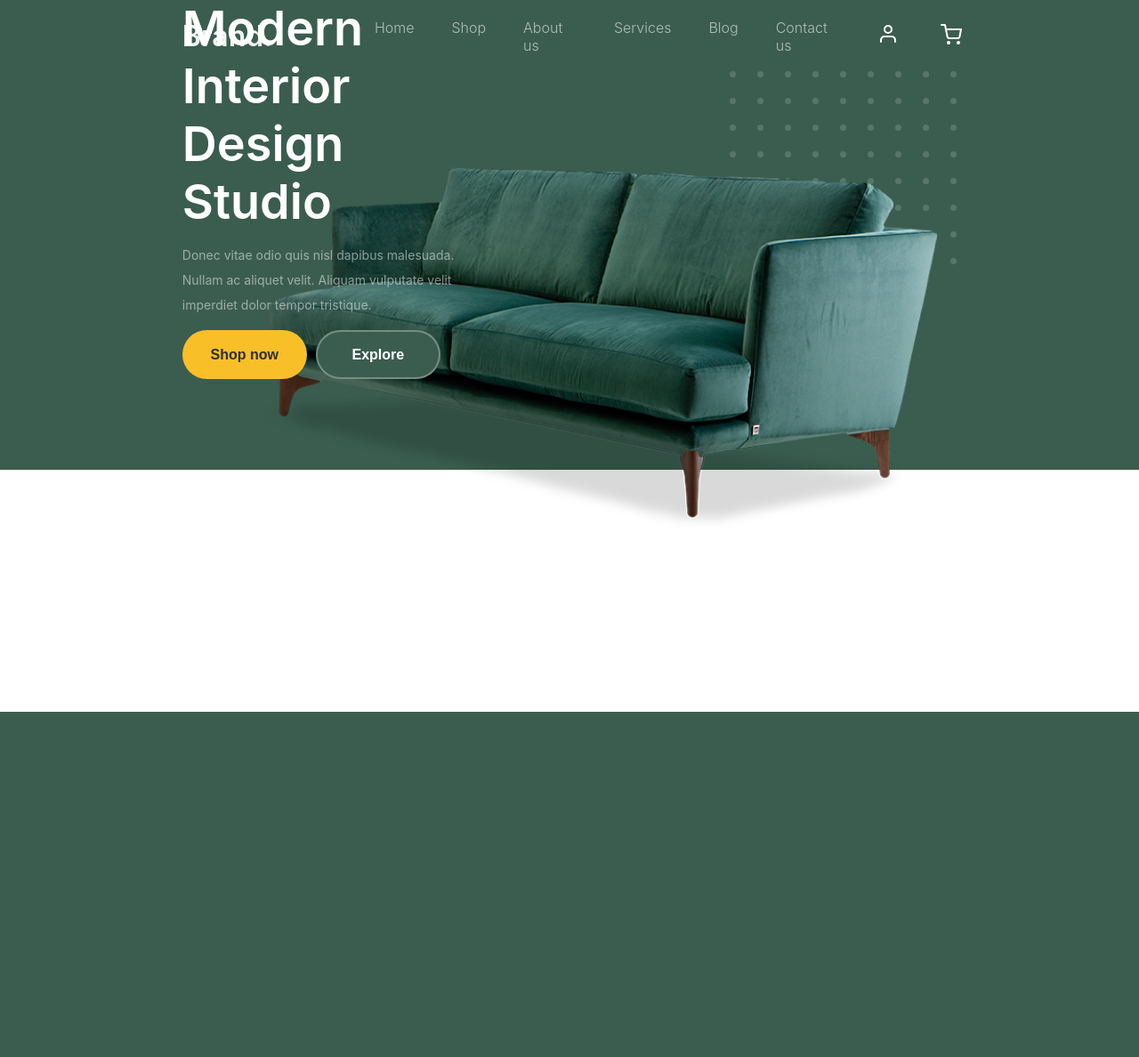
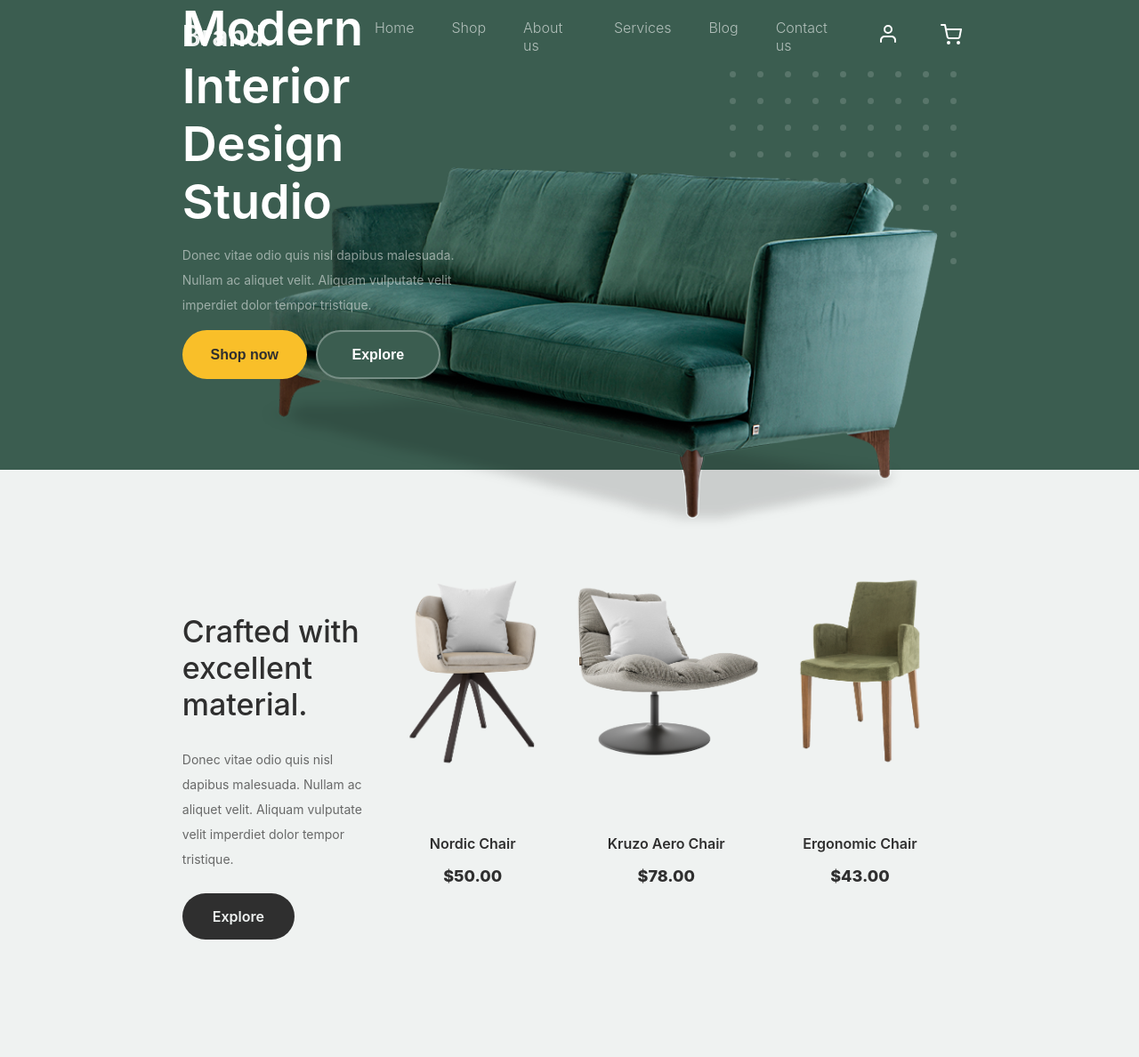
Before and after one commit to Duonganhdu2002/Furniture-PHP, a PHP site: page / in a window 1280 px wide. Shown: the whole page at 89% size. Before the commit the page ends 800 px from the top, so only its background shows below. Run offline with PHP 8.4, Linux system fonts and the light colour scheme.

Commit message:
content-2

```diff
--- /dev/null
+++ b/PUBLIC-PAGE/component/content-2.php
@@ -0,0 +1,86 @@
+<link rel="stylesheet" href="css/content-2.css">
+<script>
+    document.addEventListener('DOMContentLoaded', function() {
+        const thumbnails = document.querySelectorAll('.product-thumbnail');
+
+        function hideThumbnailsOnLargeScreen() {
+            if (window.innerWidth > 400 && window.innerWidth <= 500) {
+                thumbnails.forEach(thumbnail => {
+                    thumbnail.style.width = '70%';
+                });
+            } else if (window.innerWidth > 500 && window.innerWidth <= 600) {
+                thumbnails.forEach(thumbnail => {
+                    thumbnail.style.width = '60%';
+                });
+            } else if (window.innerWidth > 600 && window.innerWidth <= 768) {
+                thumbnails.forEach(thumbnail => {
+                    thumbnail.style.width = '50%';
+                });
+            } else {
+                thumbnails.forEach(thumbnail => {
+                    thumbnail.style.width = '100%';
+                });
+            }
+        }
+
+        hideThumbnailsOnLargeScreen();
+
+        window.addEventListener('resize', hideThumbnailsOnLargeScreen);
+    });
+</script>
+
+<!-- Start Product Section -->
+<div class="product-section">
+    <div class="row">
+        <!-- Start Column 1 -->
+        <div>
+            <h2 class="section-title">Crafted with excellent material.</h2>
+            <p class="section-decrition">Donec vitae odio quis nisl dapibus malesuada. Nullam ac aliquet velit. Aliquam vulputate velit imperdiet dolor tempor tristique. </p>
+            <p><a href="shop.html" class="btn">Explore</a></p>
+        </div>
+        <!-- End Column 1 -->
+
+        <!-- Start Column 2 -->
+        <div>
+            <a class="product-item" href="cart.html">
+                <img src="images/product-1.png" class="product-thumbnail">
+                <h3 class="product-title">Nordic Chair</h3>
+                <strong class="product-price">$50.00</strong>
+                <span class="icon-cross">
+                    <img src="images/cross.svg">
+                </span>
+            </a>
+        </div>
+        <!-- End Column 2 -->
+
+        <!-- Start Column 3 -->
+        <div>
+            <a class="product-item" href="cart.html">
+                <img src="images/product-2.png" class="product-thumbnail">
+                <h3 class="product-title">Kruzo Aero Chair</h3>
+                <strong class="product-price">$78.00</strong>
+
+                <span class="icon-cross">
+                    <img src="images/cross.svg">
+                </span>
+            </a>
+        </div>
+        <!-- End Column 3 -->
+
+        <!-- Start Column 4 -->
+        <div>
+            <a class="product-item" href="cart.html">
+                <img src="images/product-3.png" class="product-thumbnail">
+                <h3 class="product-title">Ergonomic Chair</h3>
+                <strong class="product-price">$43.00</strong>
+
+                <span class="icon-cross">
+                    <img src="images/cross.svg">
+                </span>
+            </a>
+        </div>
+        <!-- End Column 4 -->
+
+    </div>
+</div>
+<!-- End Product Section -->
--- /dev/null
+++ b/PUBLIC-PAGE/css/content-2.css
@@ -0,0 +1,177 @@
+.btn {
+    font-weight: 600;
+    padding: 16px 34px;
+    border-radius: 30px;
+    color: #eff2f1;
+    ;
+    background: #2f2f2f;
+    border-color: #2f2f2f;
+    text-decoration: none;
+}
+
+.btn:hover {
+    color: #ffffff;
+    background: #222222;
+    border-color: #222222;
+}
+
+.section-title {
+    color: #2f2f2f;
+    font-size: 34px;
+    font-weight: 500;
+}
+
+.section-decrition {
+    color: #2f2f2f;
+    font-size: 14px;
+    opacity: 0.7;
+    line-height: 2.0;
+    margin-bottom: 40px;
+}
+
+.product-section {
+    width: 100%;
+    display: flex;
+    justify-content: center;
+    align-items: center;
+    height: 660px;
+}
+
+
+.row {
+    width: 68%;
+    display: flex;
+    justify-content: center;
+    align-items: center;
+}
+
+.row div {
+    width: 25%;
+}
+
+.product-item {
+    text-align: center;
+    text-decoration: none;
+    display: block;
+    position: relative;
+    padding-bottom: 50px;
+    cursor: pointer;
+}
+
+.product-thumbnail {
+    margin-bottom: 30px;
+    position: relative;
+    width: 100%;
+    -webkit-transition: .3s all ease;
+    -o-transition: .3s all ease;
+    transition: .3s all ease;
+}
+
+.product-item h3 {
+    font-weight: 600;
+    font-size: 16px;
+}
+
+.product-item strong {
+    font-weight: 800 !important;
+    font-size: 18px !important;
+}
+
+.product-item h3,
+.product-item strong {
+    color: #2f2f2f;
+    text-decoration: none;
+}
+
+.icon-cross {
+    position: absolute;
+    width: 35px;
+    height: 35px;
+    display: inline-block;
+    background: #2f2f2f;
+    bottom: 15px;
+    left: 50%;
+    -webkit-transform: translateX(-50%);
+    -ms-transform: translateX(-50%);
+    transform: translateX(-50%);
+    margin-bottom: -17.5px;
+    border-radius: 50%;
+    opacity: 0;
+    visibility: hidden;
+    -webkit-transition: .3s all ease;
+    -o-transition: .3s all ease;
+    transition: .3s all ease;
+}
+
+.icon-cross img {
+    position: absolute;
+    left: 50%;
+    top: 50%;
+    -webkit-transform: translate(-50%, -50%);
+    -ms-transform: translate(-50%, -50%);
+    transform: translate(-50%, -50%);
+}
+
+.product-item:before {
+    bottom: 0;
+    left: 0;
+    right: 0;
+    position: absolute;
+    content: "";
+    background: #dce5e4;
+    height: 0%;
+    z-index: -1;
+    border-radius: 10px;
+    -webkit-transition: .3s all ease;
+    -o-transition: .3s all ease;
+    transition: .3s all ease;
+}
+
+.product-thumbnail {
+    top: -25px;
+}
+
+.product-item:hover .icon-cross {
+    bottom: 0;
+    opacity: 1;
+    visibility: visible;
+}
+
+.product-item:hover:before {
+    height: 70%;
+}
+
+@media (max-width: 400px) {
+    .row {
+        width: 100%;
+        flex-direction: column;
+        margin: 10px;
+    }
+    .row div {
+        width: 100%;
+        height: 550px;
+    }
+    .row div:nth-child(1) {
+        height: 400px;
+    }
+    .product-section {
+        height: auto;
+    }
+}
+@media (max-width: 768px) {
+    .row {
+        width: 100%;
+        flex-direction: column;
+        margin: 10px;
+    }
+    .row div {
+        width: 100%;
+        height: 550px;
+    }
+    .row div:nth-child(1) {
+        height: 400px;
+    }
+    .product-section {
+        height: auto;
+    }
+}
--- a/PUBLIC-PAGE/index.php
+++ b/PUBLIC-PAGE/index.php
@@ -14,7 +14,7 @@
     </style>
 </head>
 
-<body>
+<body style="background-color: #eff2f1;">
     <div style="background-color: #3b5d50;">
         <?php
         include "component/header.php";
@@ -26,6 +26,9 @@
         include "component/content-1.php";
         ?>
     </div>
+    <?php
+    include "component/content-2.php"
+    ?>
 </body>
 
 </html>
```
